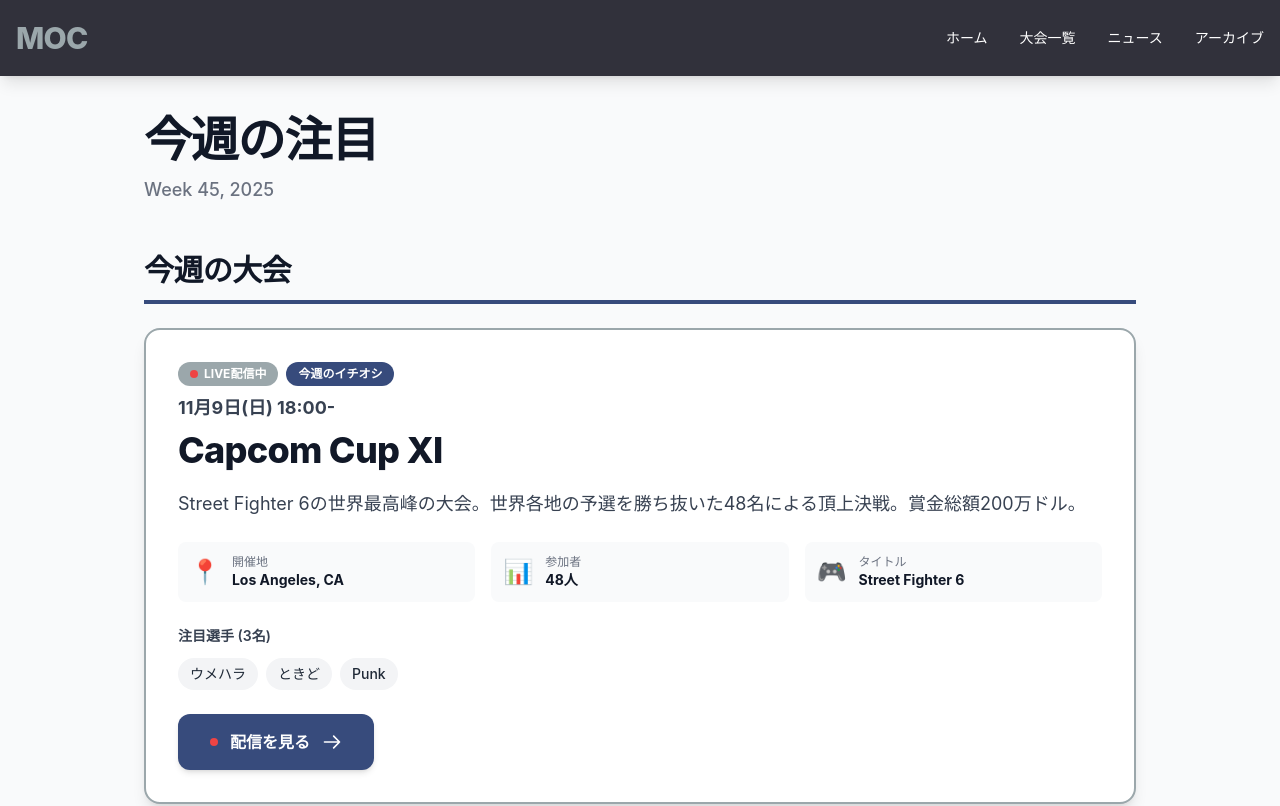
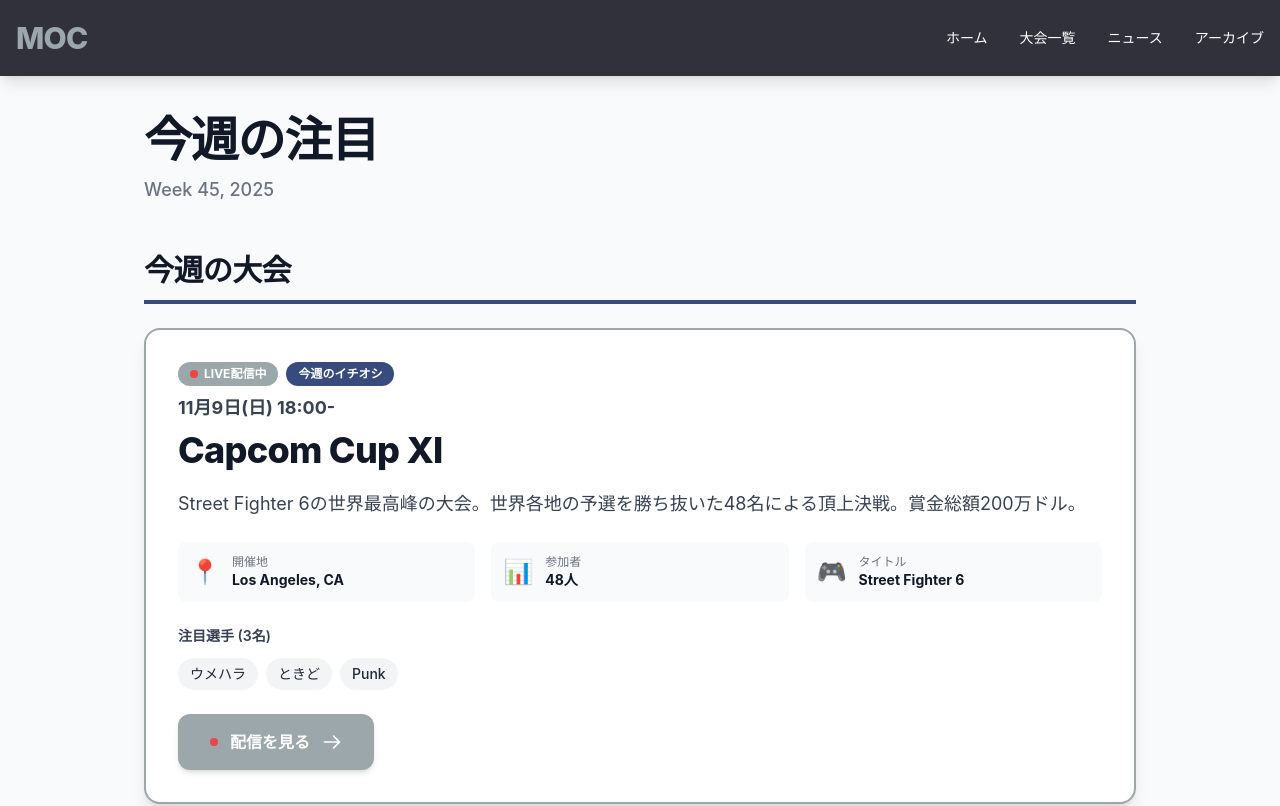
Before and after one commit to sashi7446/StreetLog, a Next.js app: page / in a window 1280 px wide. Shown: the top 806 px of the page. Built offline with nearby package versions, Linux system fonts and the light colour scheme.

Commit message:
Change stream button to brand color

```diff
--- a/components/StreamButton.tsx
+++ b/components/StreamButton.tsx
@@ -16,7 +16,7 @@ export default function StreamButton({ streamUrl, isLive = false, variant = 'sma
       href={streamUrl}
       target="_blank"
       rel="noopener noreferrer"
-      className={`inline-flex items-center justify-center ${sizeClasses} bg-accent-primary text-white font-semibold active:bg-accent-hover sm:hover:bg-accent-hover transition-all shadow-md active:shadow-lg sm:hover:shadow-lg w-full sm:w-auto touch-manipulation`}
+      className={`inline-flex items-center justify-center ${sizeClasses} bg-brand-primary text-white font-semibold active:bg-brand-hover sm:hover:bg-brand-hover transition-all shadow-md active:shadow-lg sm:hover:shadow-lg w-full sm:w-auto touch-manipulation`}
     >
       {isLive ? (
         <>
```
